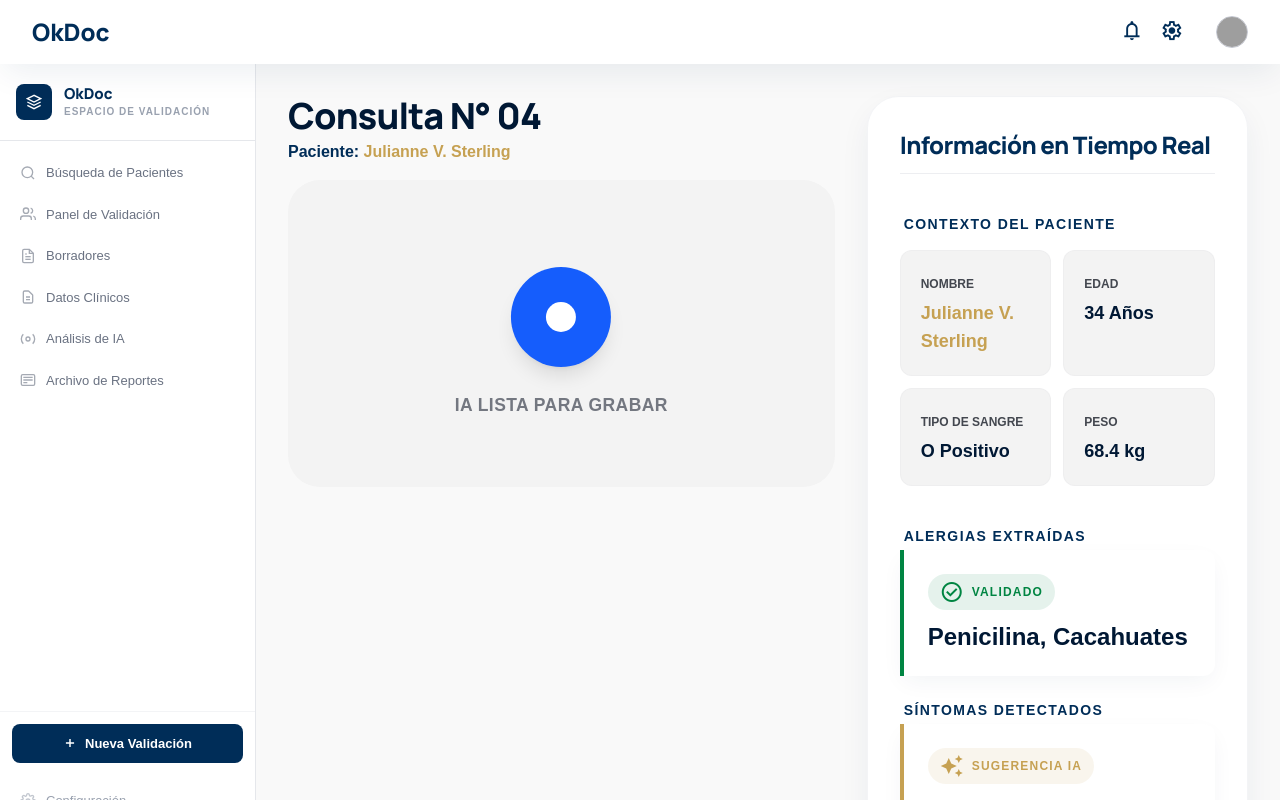
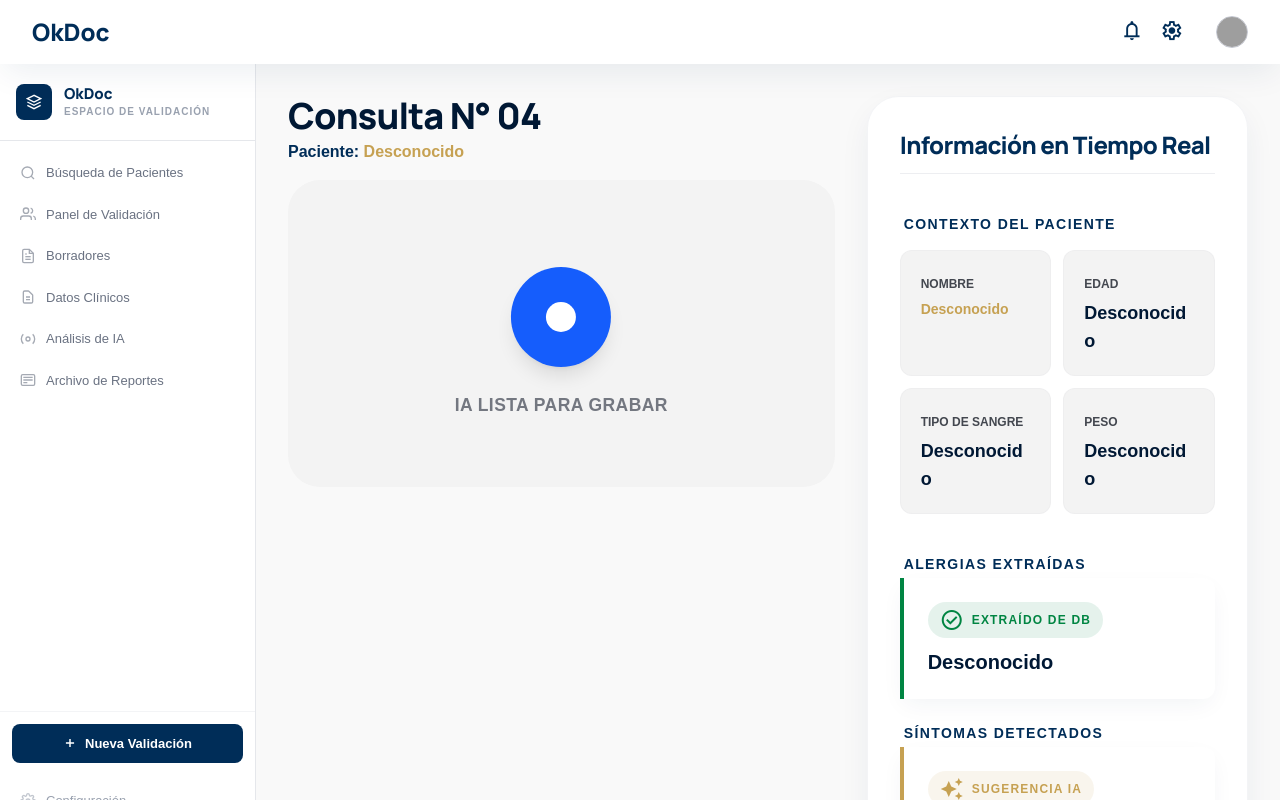
Before and after one commit to nahumsvr/okdoc, a Next.js app: page /recording in a window 1280 px wide. Built offline with nearby package versions, Linux system fonts and the light colour scheme; grey boxes are pictures that could not be loaded.

Commit message:
feat: implement dynamic patient data persistence via localStorage for consultation and sidebar views

```diff
--- a/app/components/recording/ConsultationRoom.tsx
+++ b/app/components/recording/ConsultationRoom.tsx
@@ -1,12 +1,27 @@
 'use client';
 
-import React from 'react';
+import React, { useEffect, useState } from 'react';
 import LiveAudioVisualizer from './LiveAudioVisualizer';
 import PatientLiveExtractionSidebar from './PatientLiveExtractionSidebar';
 import { useRecordingStore } from '../../../store/useRecordingStore';
 
 export default function ConsultationRoom() {
     const { isRecording } = useRecordingStore();
+    const [patientName, setPatientName] = useState("Desconocido");
+
+    useEffect(() => {
+        const stored = localStorage.getItem("selected_patient");
+        if (stored) {
+            try {
+                const patient = JSON.parse(stored);
+                if (patient.nombreCompleto || patient.nombre) {
+                    setPatientName(patient.nombreCompleto || patient.nombre);
+                }
+            } catch (e) {
+                // ignore
+            }
+        }
+    }, []);
 
     return (
         <div className="p-8 grid grid-cols-1 lg:grid-cols-12 gap-8 items-start max-w-[1600px] mx-auto">
@@ -16,7 +31,7 @@ export default function ConsultationRoom() {
                     <div>
                         <h1 className="text-4xl font-extrabold font-headline text-[#001834] tracking-tight">Consulta N° 04</h1>
                         <p className="text-[#002D58] font-bold mt-1">
-                            Paciente: <span className="text-[#C6A152] font-black">Julianne V. Sterling</span>
+                            Paciente: <span className="text-[#C6A152] font-black">{patientName}</span>
                         </p>
                     </div>
                     <div className="flex flex-col items-end gap-2">
--- a/app/components/recording/PatientLiveExtractionSidebar.tsx
+++ b/app/components/recording/PatientLiveExtractionSidebar.tsx
@@ -1,9 +1,36 @@
 'use client';
 
-import React from 'react';
+import React, { useEffect, useState } from 'react';
 import Link from 'next/link';
 
 export default function PatientLiveExtractionSidebar() {
+    const [patient, setPatient] = useState<any>(null);
+    const [age, setAge] = useState<string>("Desconocido");
+
+    useEffect(() => {
+        const stored = localStorage.getItem("selected_patient");
+        if (stored) {
+            try {
+                const p = JSON.parse(stored);
+                setPatient(p);
+
+                if (p.fechaNacimiento) {
+                    const dob = new Date(p.fechaNacimiento);
+                    const diffMs = Date.now() - dob.getTime();
+                    const ageDt = new Date(diffMs);
+                    const calculatedAge = Math.abs(ageDt.getUTCFullYear() - 1970);
+                    setAge(`${calculatedAge} Años`);
+                }
+            } catch (e) {
+                // ignore
+            }
+        }
+    }, []);
+
+    const name = patient?.nombreCompleto || patient?.nombre || "Desconocido";
+    const bloodType = patient?.tipoSangre || "Desconocido";
+    const allergies = patient?.alergias && patient.alergias.length > 0 ? patient.alergias.join(', ') : "Desconocido";
+
     return (
         <aside className="lg:col-span-5 space-y-6">
             <div className="bg-surface-container-lowest p-8 rounded-[2rem] shadow-[0_12px_32px_-4px_rgba(0,45,88,0.08)] sticky top-24 border border-outline-variant/20">
@@ -18,19 +45,19 @@ export default function PatientLiveExtractionSidebar() {
                         <div className="grid grid-cols-2 gap-3">
                             <div className="bg-surface-container-low p-5 rounded-xl border border-outline-variant/10">
                                 <span className="text-xs font-bold text-[#43474f] uppercase">Nombre</span>
-                                <p className="text-lg font-black text-[#C6A152] mt-1">Julianne V. Sterling</p>
+                                <p className="text-sm font-black text-[#C6A152] mt-1 break-words">{name}</p>
                             </div>
                             <div className="bg-surface-container-low p-5 rounded-xl border border-outline-variant/10">
                                 <span className="text-xs font-bold text-[#43474f] uppercase">Edad</span>
-                                <p className="text-lg font-black text-[#001834] mt-1">34 Años</p>
+                                <p className="text-lg font-black text-[#001834] mt-1 break-words">{age}</p>
                             </div>
                             <div className="bg-surface-container-low p-5 rounded-xl border border-outline-variant/10">
                                 <span className="text-xs font-bold text-[#43474f] uppercase">Tipo de Sangre</span>
-                                <p className="text-lg font-black text-[#001834] mt-1">O Positivo</p>
+                                <p className="text-lg font-black text-[#001834] mt-1 break-words">{bloodType}</p>
                             </div>
                             <div className="bg-surface-container-low p-5 rounded-xl border border-outline-variant/10">
                                 <span className="text-xs font-bold text-[#43474f] uppercase">Peso</span>
-                                <p className="text-lg font-black text-[#001834] mt-1">68.4 kg</p>
+                                <p className="text-lg font-black text-[#001834] mt-1 break-words">Desconocido</p>
                             </div>
                         </div>
                     </div>
@@ -44,9 +71,9 @@ export default function PatientLiveExtractionSidebar() {
                                 <div className="flex flex-col gap-3">
                                     <div className="flex items-center gap-2 bg-[#008542]/10 px-3 py-1.5 rounded-full w-max">
                                         <span className="material-symbols-outlined text-[#008542] text-[16px]">check_circle</span>
-                                        <span className="text-xs font-bold text-[#008542] uppercase tracking-widest">Validado</span>
+                                        <span className="text-xs font-bold text-[#008542] uppercase tracking-widest">Extraído de DB</span>
                                     </div>
-                                    <span className="text-[#001834] font-black text-2xl leading-tight">Penicilina, Cacahuates</span>
+                                    <span className="text-[#001834] font-black text-xl leading-tight">{allergies}</span>
                                 </div>
                                 <button className="absolute -right-2 top-1/2 -translate-y-1/2 opacity-0 group-hover:opacity-100 transition-opacity bg-[#001834] text-white p-2 rounded-full shadow-md hover:scale-110 active:scale-95 duration-200">
                                     <span className="material-symbols-outlined text-sm">edit</span>
--- a/app/components/search/PatientResultCard.tsx
+++ b/app/components/search/PatientResultCard.tsx
@@ -1,3 +1,5 @@
+"use client";
+
 import Link from "next/link";
 
 export type PatientStatus = "pending" | "validated";
@@ -7,9 +9,16 @@ export interface PatientResultProps {
   name: string;
   status: PatientStatus;
   lastUpdated: string;
+  raw?: any;
 }
 
 export function PatientResultCard({ patient }: { patient: PatientResultProps }) {
+  const handleClick = () => {
+    if (patient.raw) {
+      localStorage.setItem("selected_patient", JSON.stringify(patient.raw));
+    }
+  };
+
   const isPending = patient.status === "pending";
 
   const statusLabel = isPending ? "Revisión Pendiente" : "Validado";
@@ -20,7 +29,7 @@ export function PatientResultCard({ patient }: { patient: PatientResultProps })
   const iconName = isPending ? "pending_actions" : "check_circle";
 
   return (
-    <Link href={`/patients/${patient.id}`} className="block">
+    <Link href={`/recording`} onClick={handleClick} className="block">
       <div
         className={`bg-surface-container-lowest p-6 rounded-xl shadow-[0_4px_16px_-4px_rgba(0,45,88,0.06)] hover:shadow-[0_8px_24px_-4px_rgba(0,45,88,0.1)] transition-all duration-300 flex items-center justify-between border-l-4 ${borderLeftClass} group`}
       >
--- a/app/patients/search/page.tsx
+++ b/app/patients/search/page.tsx
@@ -49,6 +49,7 @@ export default function PatientSearchPage() {
               name: p.nombreCompleto || p.nombre || "Sin nombre paciente",
               status: "pending",
               lastUpdated: new Date(p.updatedAt).toLocaleDateString(),
+              raw: p,
             }));
             setPatients(fetchedPatients);
           }
```
